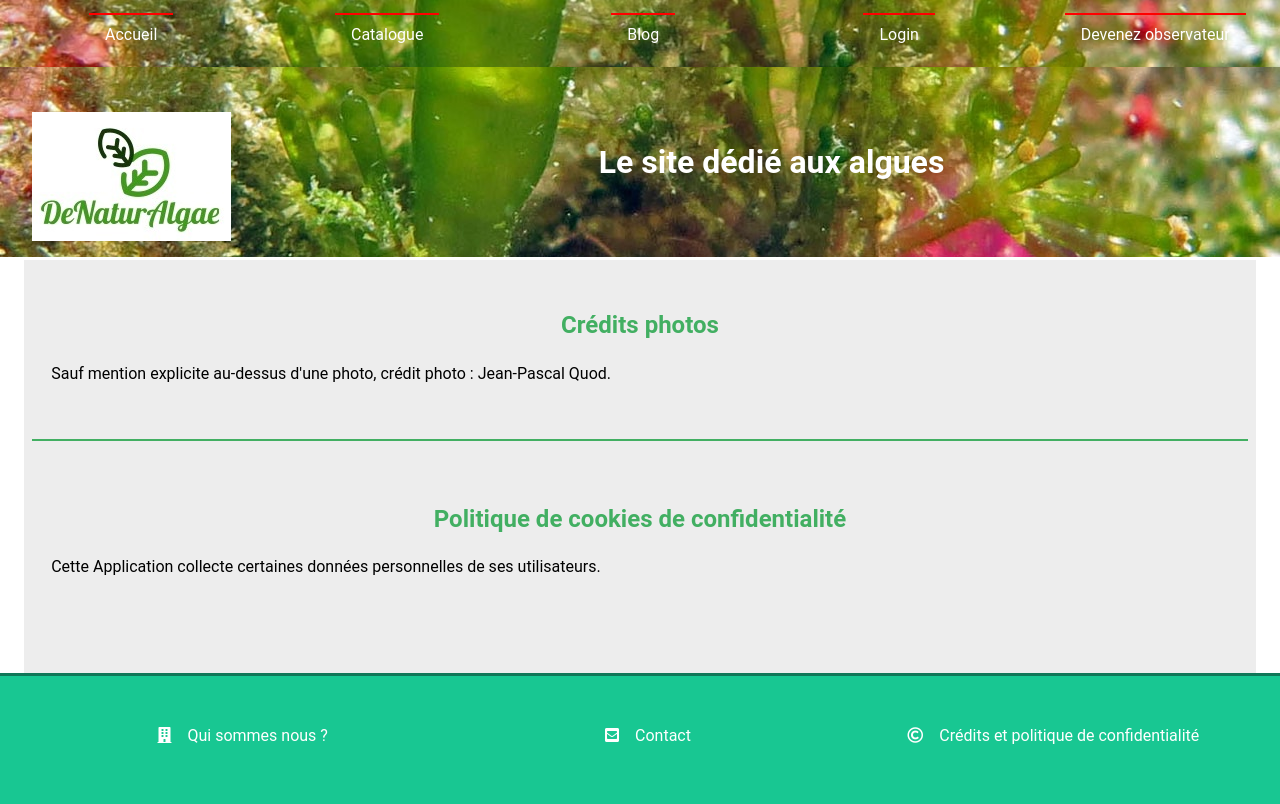
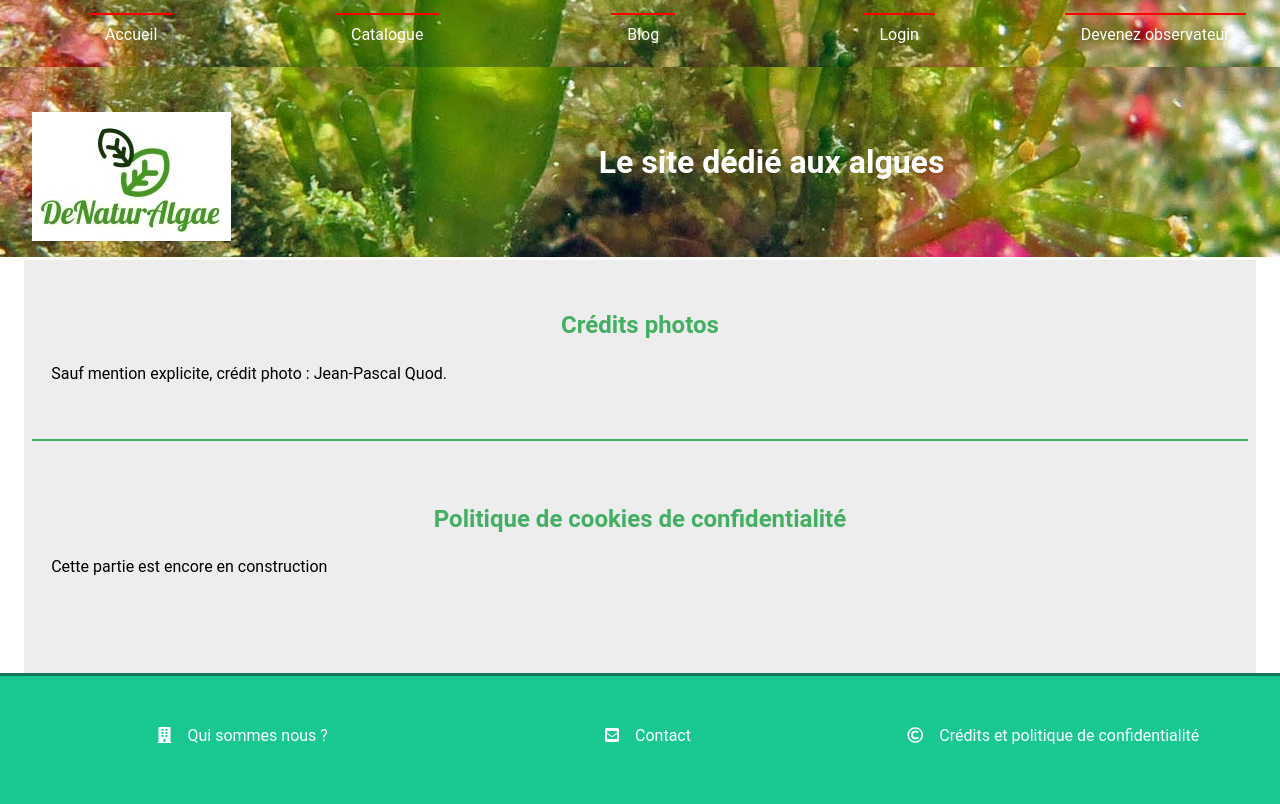
Before and after one commit to Nobru44/projetfin3WA, a PHP site: page /credits in a window 1280 px wide. Run offline with PHP 8.4, Linux system fonts and the light colour scheme; some libraries are stand-ins or nearby versions; some web fonts are replaced.

Commit message:
Add files via upload

```diff
--- a/views/credits.phtml
+++ b/views/credits.phtml
@@ -1,11 +1,9 @@
 
 <section>
 	<h2>Crédits photos</h2>
-	<p>Sauf mention explicite au-dessus d'une photo, crédit photo : Jean-Pascal Quod.</p>
+	<p>Sauf mention explicite, crédit photo : Jean-Pascal Quod.</p>
 </section>
 <section class="last">
-
 	<h2>Politique de cookies de confidentialité</h2>
-	<p>Cette Application collecte certaines données personnelles de ses utilisateurs.
-	</p>
+	<p>Cette  partie est encore en construction</p>
 </section>
```
